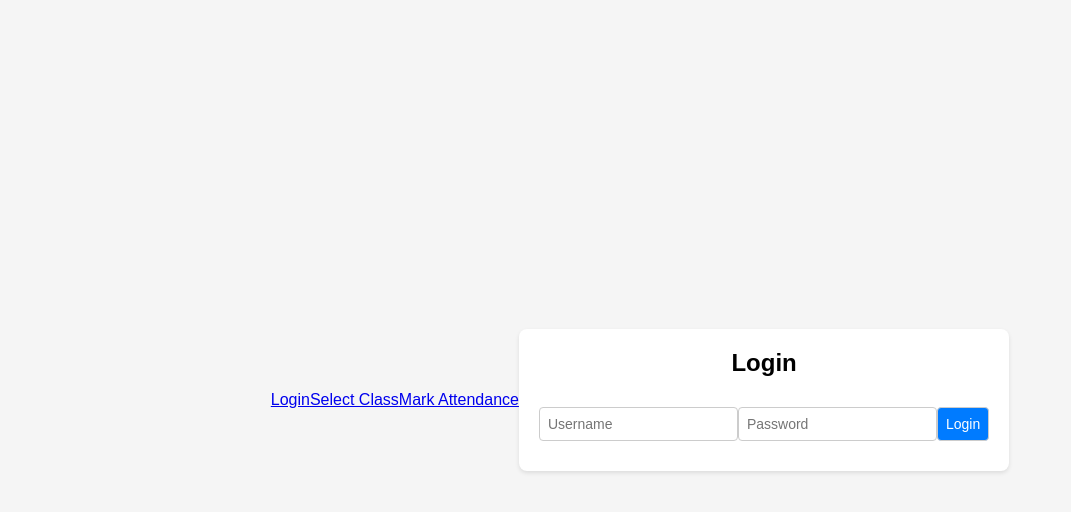
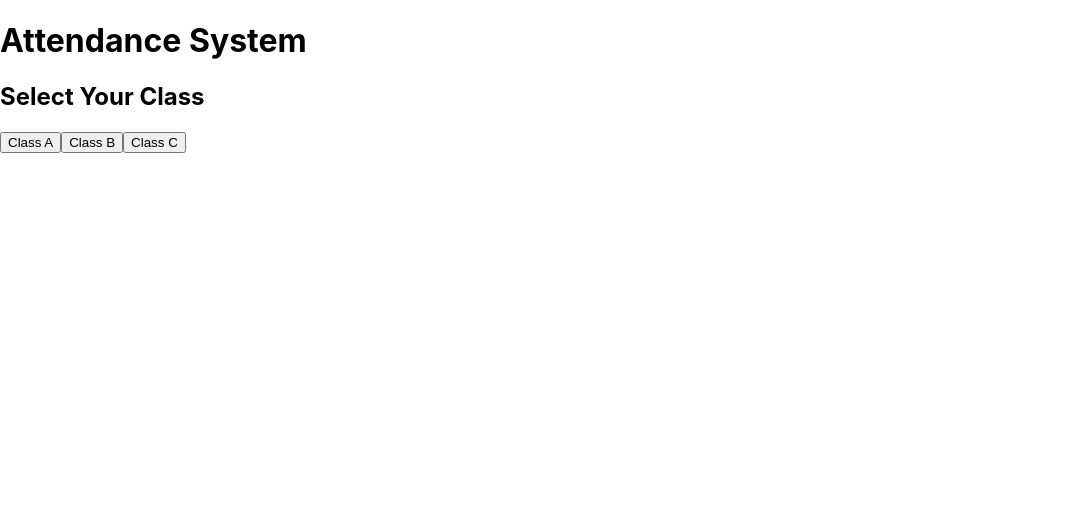
Before and after one commit to SHRISTI-web/Kalvium_task_frontend, a React (Create React App) app in the folder attendance-system/: page / in a window 1280 px wide. Shown: the top 512 px of the page, without its empty margins (0-1071 px from the left). Built offline with nearby package versions, Linux system fonts and the light colour scheme.

Commit message:
intializing class selection and mark attendance

```diff
--- a/attendance-system/package.json
+++ b/attendance-system/package.json
@@ -8,7 +8,7 @@
     "@testing-library/user-event": "^13.5.0",
     "react": "^18.2.0",
     "react-dom": "^18.2.0",
-    "react-router-dom": "^5.2.0",
+    "react-router-dom": "^5.3.4",
     "react-scripts": "5.0.1",
     "web-vitals": "^2.1.4"
   },
--- a/attendance-system/src/App.js
+++ b/attendance-system/src/App.js
@@ -1,41 +1,15 @@
 // App.js
-import React, { useState } from 'react';
-import { BrowserRouter as Router, Route, Switch } from 'react-router-dom';
-import LoginPage from './components/LoginPage';
-import ClassSelectionPage from './components/ClassSelectionPage';
-import AttendancePage from './components/AttendancePage';
-import Navigation from './Navigation'; // Import the Navigation component
-import './App.css';
+// App.js
+
+
+import React from 'react';
+import ClassSelectionPage from './pages/ClassSelectionPage';
 
 function App() {
-  const [username, setUsername] = useState('');
-  const [selectedClass, setSelectedClass] = useState('');
-
-  const handleLogin = (user) => {
-    setUsername(user);
-  };
-
-  const handleSelectClass = (selected) => {
-    setSelectedClass(selected);
-  };
-
   return (
-    <Router>
-      <div className="App">
-        <Navigation /> {/* Use the Navigation component here */}
-        <Switch>
-          <Route path="/" exact>
-            <LoginPage onLogin={handleLogin} />
-          </Route>
-          <Route path="/select-class">
-            <ClassSelectionPage username={username} onSelectClass={handleSelectClass} />
-          </Route>
-          <Route path="/mark-attendance">
-            <AttendancePage username={username} selectedClass={selectedClass} />
-          </Route>
-        </Switch>
-      </div>
-    </Router>
+    <div className="App">
+      <ClassSelectionPage />
+    </div>
   );
 }
 
--- a/attendance-system/src/components/AttendancePage.jsx
+++ /dev/null
@@ -1,25 +0,0 @@
-import React, { useState } from 'react';
-
-const AttendancePage = ({ username, selectedClass }) => {
-  const [attendanceMarked, setAttendanceMarked] = useState(false);
-
-  const handleAttendanceMarking = () => {
-    // Perform attendance marking logic
-    // Set attendanceMarked to true
-    setAttendanceMarked(true);
-  };
-
-  return (
-    <div className="attendance-page">
-      <h2>Hello, {username}!</h2>
-      <p>Class: {selectedClass}</p>
-      {attendanceMarked ? (
-        <p>Your attendance has been marked. Thank you!</p>
-      ) : (
-        <button onClick={handleAttendanceMarking}>Mark Attendance</button>
-      )}
-    </div>
-  );
-};
-
-export default AttendancePage;
--- a/attendance-system/src/components/ClassSelectionPage.jsx
+++ /dev/null
@@ -1,25 +0,0 @@
-import React, { useState } from 'react';
-
-const ClassSelectionPage = ({ username, onSelectClass }) => {
-  const [selectedClass, setSelectedClass] = useState('');
-
-  const handleClassSelection = () => {
-    // Perform class selection logic and update selectedClass state
-    onSelectClass(selectedClass);
-  };
-
-  return (
-    <div className="class-selection-page">
-      <h2>Welcome, {username}!</h2>
-      <p>Please select your class:</p>
-      <select value={selectedClass} onChange={(e) => setSelectedClass(e.target.value)}>
-        <option value="classA">Class A</option>
-        <option value="classB">Class B</option>
-        <option value="classC">Class C</option>
-      </select>
-      <button onClick={handleClassSelection}>Continue</button>
-    </div>
-  );
-};
-
-export default ClassSelectionPage;
--- a/attendance-system/src/components/LoginPage.jsx
+++ /dev/null
@@ -1,33 +0,0 @@
-import React, { useState } from 'react';
-
-const LoginPage = ({ onLogin }) => {
-  const [username, setUsername] = useState('');
-  const [password, setPassword] = useState('');
-
-  const handleLogin = () => {
-    // Perform authentication logic (you need to implement this)
-    // If authentication is successful, call the onLogin function
-    onLogin(username);
-  };
-
-  return (
-    <div className="login-page">
-      <h2>Login</h2>
-      <input
-        type="text"
-        placeholder="Username"
-        value={username}
-        onChange={(e) => setUsername(e.target.value)}
-      />
-      <input
-        type="password"
-        placeholder="Password"
-        value={password}
-        onChange={(e) => setPassword(e.target.value)}
-      />
-      <button onClick={handleLogin}>Login</button>
-    </div>
-  );
-};
-
-export default LoginPage;
--- /dev/null
+++ b/attendance-system/src/pages/ClassSelectionPage.jsx
@@ -0,0 +1,28 @@
+import React, { useState } from 'react';
+import MarkAttendancePage from './MarkAttendancePage';
+
+const ClassSelectionPage = () => {
+  const [selectedClass, setSelectedClass] = useState(null);
+
+  const handleSelectClass = (classId) => {
+    setSelectedClass(classId);
+  };
+
+  return (
+    <div>
+      <h1>Attendance System</h1>
+      {selectedClass ? (
+        <MarkAttendancePage selectedClass={selectedClass} />
+      ) : (
+        <div>
+          <h2>Select Your Class</h2>
+          <button onClick={() => handleSelectClass('classA')}>Class A</button>
+          <button onClick={() => handleSelectClass('classB')}>Class B</button>
+          <button onClick={() => handleSelectClass('classC')}>Class C</button>
+        </div>
+      )}
+    </div>
+  );
+};
+
+export default ClassSelectionPage;
--- /dev/null
+++ b/attendance-system/src/pages/MarkAttendancePage.jsx
@@ -0,0 +1,24 @@
+import React, { useState } from 'react';
+
+const MarkAttendancePage = ({ selectedClass }) => {
+  const [attendanceMarked, setAttendanceMarked] = useState(false);
+
+  const handleMarkAttendance = () => {
+    // Implement attendance marking logic here
+    setAttendanceMarked(true);
+  };
+
+  return (
+    <div>
+      <h1>Attendance System</h1>
+      <h2>Mark Attendance for {selectedClass}</h2>
+      {attendanceMarked ? (
+        <p>Your attendance has been marked.</p>
+      ) : (
+        <button onClick={handleMarkAttendance}>Mark Attendance</button>
+      )}
+    </div>
+  );
+};
+
+export default MarkAttendancePage;
```
Also changed, not shown: attendance-system/src/components/ClassSelection.jsx (added, +30 -0 lines), attendance-system/src/components/MarkAttendance.jsx (added, +23 -0 lines), attendance-system/src/Navigation.jsx (renamed from attendance-system/src/Navigation.js), 1 other file (tests, documents, lock files or other folders).
